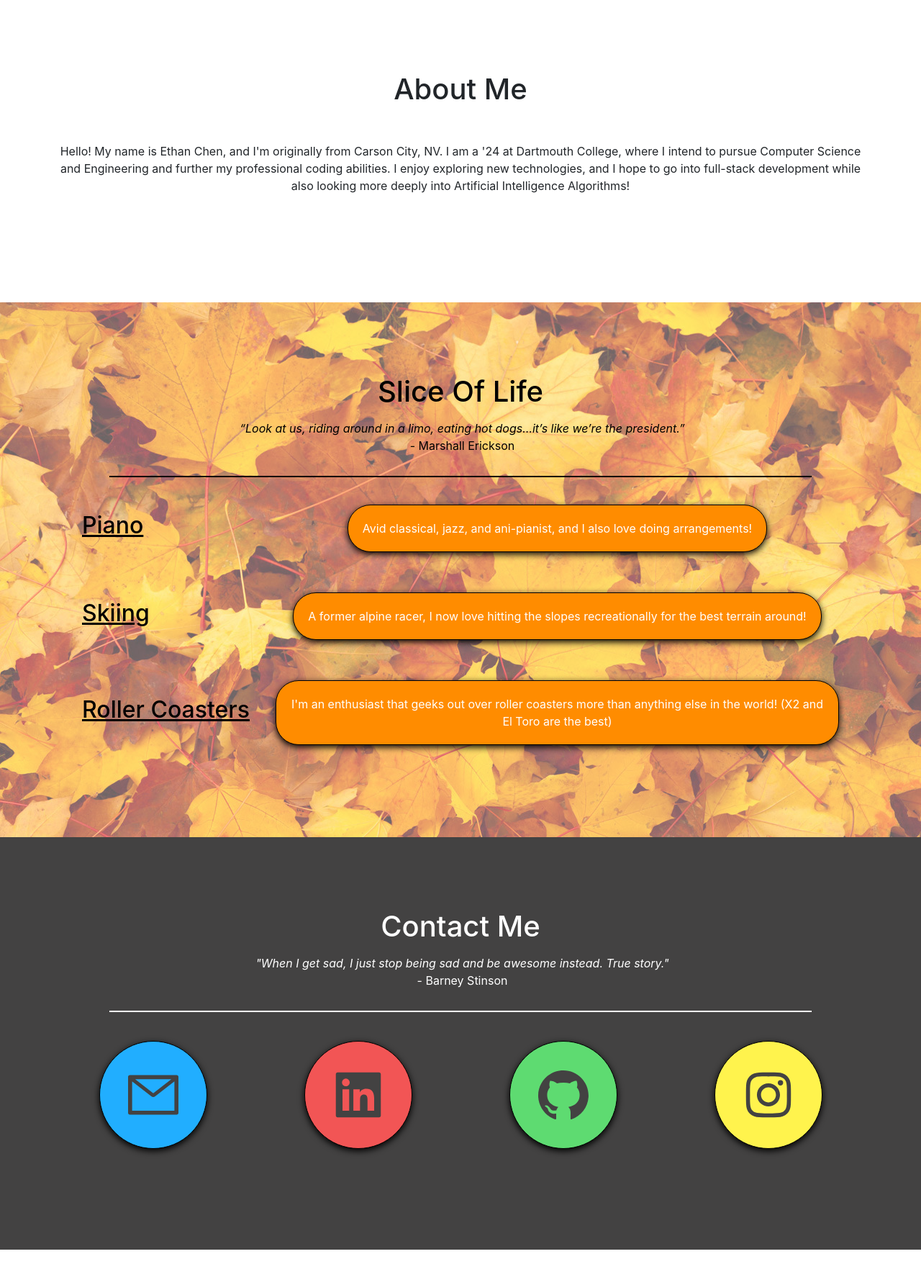
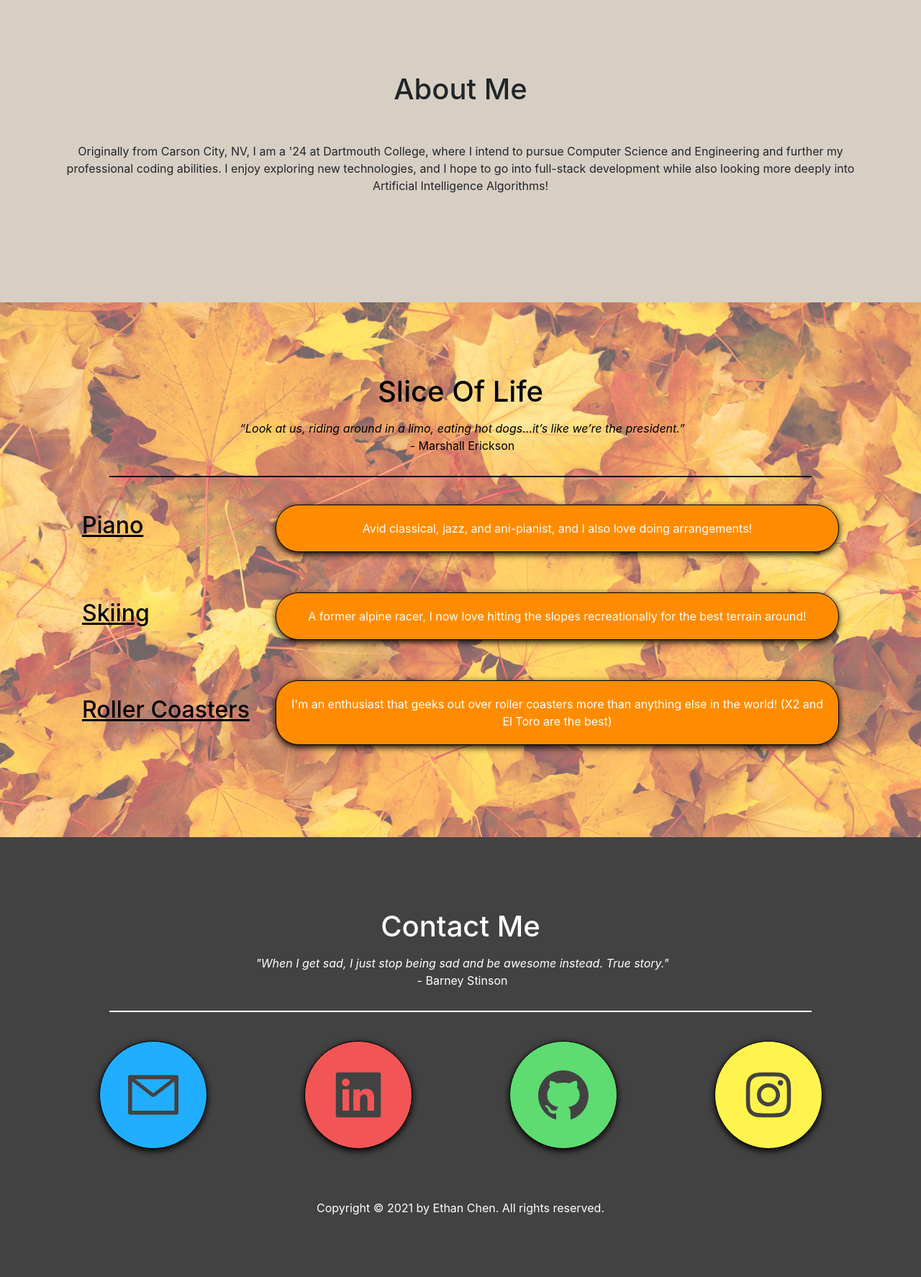
Before and after one commit to ethan-l-chen-24/ethanlchen.me, a React (Create React App) app: page / in a window 1280 px wide. Shown: the top 1774 px of the page at 72% size. Before the commit the page ends 1736 px from the top, so only its background shows below. Built offline with nearby package versions, Linux system fonts and the light colour scheme.

Commit message:
added copyright

```diff
--- a/src/components/AboutMe/AboutMe.js
+++ b/src/components/AboutMe/AboutMe.js
@@ -3,7 +3,7 @@ import AboutMeData from './AboutMeData'
 
 const AboutMe = () => {
     return (
-        <section id="AboutMe">
+        <section id="aboutMe">
             <h1>About Me</h1>
             <p className="paragraph">{AboutMeData.description}</p>
         </section>
--- a/src/components/AboutMe/AboutMeData.js
+++ b/src/components/AboutMe/AboutMeData.js
@@ -1,6 +1,6 @@
 const AboutMeData = {
     name: 'Ethan Chen',
-    description: `Hello! My name is Ethan Chen, and I'm originally from Carson City, NV. I am a '24 at Dartmouth College, where I intend to pursue Computer Science and Engineering and further my professional coding abilities. I enjoy exploring new technologies, and I hope to go into full-stack development while also looking more deeply into Artificial Intelligence Algorithms!`
+    description: `Originally from Carson City, NV, I am a '24 at Dartmouth College, where I intend to pursue Computer Science and Engineering and further my professional coding abilities. I enjoy exploring new technologies, and I hope to go into full-stack development while also looking more deeply into Artificial Intelligence Algorithms!`
 }
 
 export default AboutMeData
--- a/src/components/Contact/Contact.js
+++ b/src/components/Contact/Contact.js
@@ -22,6 +22,9 @@ const Contact = () => {
 
                 </Row>
             </Container>
+            <p className='copyright'>
+                Copyright &copy; 2021 by Ethan Chen. All rights reserved.
+            </p>
 
         </section>
     )
--- a/src/styles/AboutMe.css
+++ b/src/styles/AboutMe.css
@@ -2,3 +2,8 @@
     margin: 50px;
     text-align: center;
 }
+
+#aboutMe {
+    background-color: #d8cfc4;
+    width: 100%;
+}
--- a/src/styles/App.css
+++ b/src/styles/App.css
@@ -43,4 +43,5 @@ p {
     box-shadow: 0px 3px 10px black;
     position: relative;
     top: 8px;
+    width: 100%;
 }
--- a/src/styles/Contact.css
+++ b/src/styles/Contact.css
@@ -10,6 +10,10 @@
     justify-content: center;
     border: 1px black solid;
     box-shadow: 0px 3px 10px black;
+}
+
+.copyright {
+    margin: 30px;
 }
 
 #Email {
```
